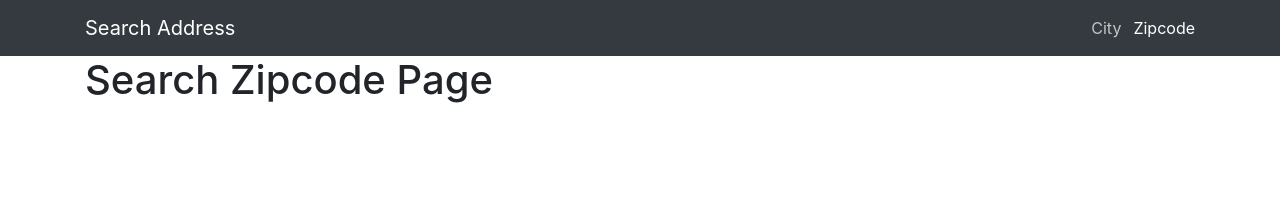
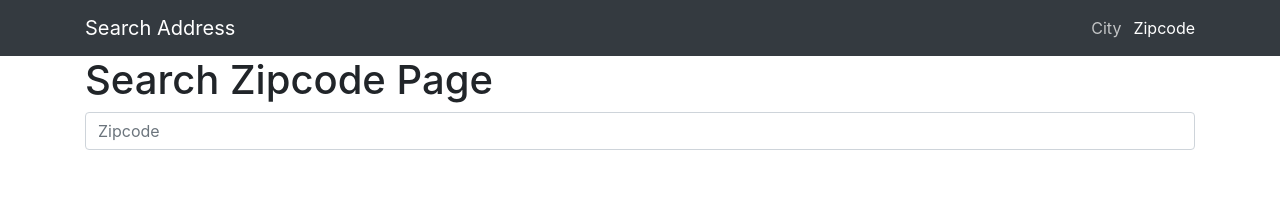
Before and after one commit to Web-Dev-Speedrunners/melber-kt, a React (Create React App) app: page /search-zipcode in a window 1280 px wide. Shown: the top 200 px of the page. Built offline with nearby package versions, Linux system fonts and the light colour scheme.

Commit message:
Setup Search For Zipcode Page

```diff
--- a/src/pages/search_zipcode/index.jsx
+++ b/src/pages/search_zipcode/index.jsx
@@ -1,5 +1,74 @@
-import React from 'react';
+import { makeStyles } from '@material-ui/styles';
+import React, { useState, useMemo } from 'react';
+import { Spinner } from 'reactstrap';
 
-const SearchZipcodePage = () => <h1>Search Zipcode Page</h1>;
+import CityCardList from '../../component/city_list';
+
+import SearchInput from '../../component/search_input';
+import { SearchForZipcode } from '../../search_api';
+
+const useStyles = makeStyles({
+  placeholderContent: {
+    display: 'flex',
+    minHeight: '30vh',
+    flexDirection: 'row',
+    justifyContent: 'center',
+    alignItems: 'center',
+  },
+});
+
+const Loading = () => <Spinner color="info" />;
+
+const SearchZipcodePage = () => {
+  const classes = useStyles();
+  const [searchResult, setSearchResult] = useState([]); // Array<APICityModel>
+  const [loadingSearch, setLoadingSearch] = useState(false);
+  const [errorMessage, setErrorMessage] = useState();
+
+  const handleSearch = async (zipcode) => {
+    try {
+      setLoadingSearch(true);
+      if (errorMessage) setErrorMessage(undefined);
+      const result = await SearchForZipcode(zipcode);
+      setSearchResult(result);
+      if (result.length === 0) setErrorMessage('Not Found');
+      setLoadingSearch(false);
+    } catch (error) {
+      console.error(error);
+      if (error.response.status === 404) {
+        setErrorMessage('Not Found');
+      } else {
+        setErrorMessage(error.message || 'Something went wrong');
+      }
+      setLoadingSearch(false);
+    }
+  };
+
+  const content = useMemo(() => {
+    if (loadingSearch) {
+      return (
+        <div className={classes.placeholderContent}>
+          <Loading />
+        </div>
+      );
+    }
+    if (errorMessage) {
+      return (
+        <div className={classes.placeholderContent}>
+          <h4>{errorMessage}</h4>
+        </div>
+      );
+    }
+    return <CityCardList cities={searchResult} />;
+  }, [loadingSearch, searchResult, errorMessage]);
+
+  return (
+    <div>
+      <h1>Search Zipcode Page</h1>
+      <SearchInput placeholder="Zipcode" onSearch={handleSearch} />
+      {content}
+    </div>
+  );
+};
 
 export default SearchZipcodePage;
```
